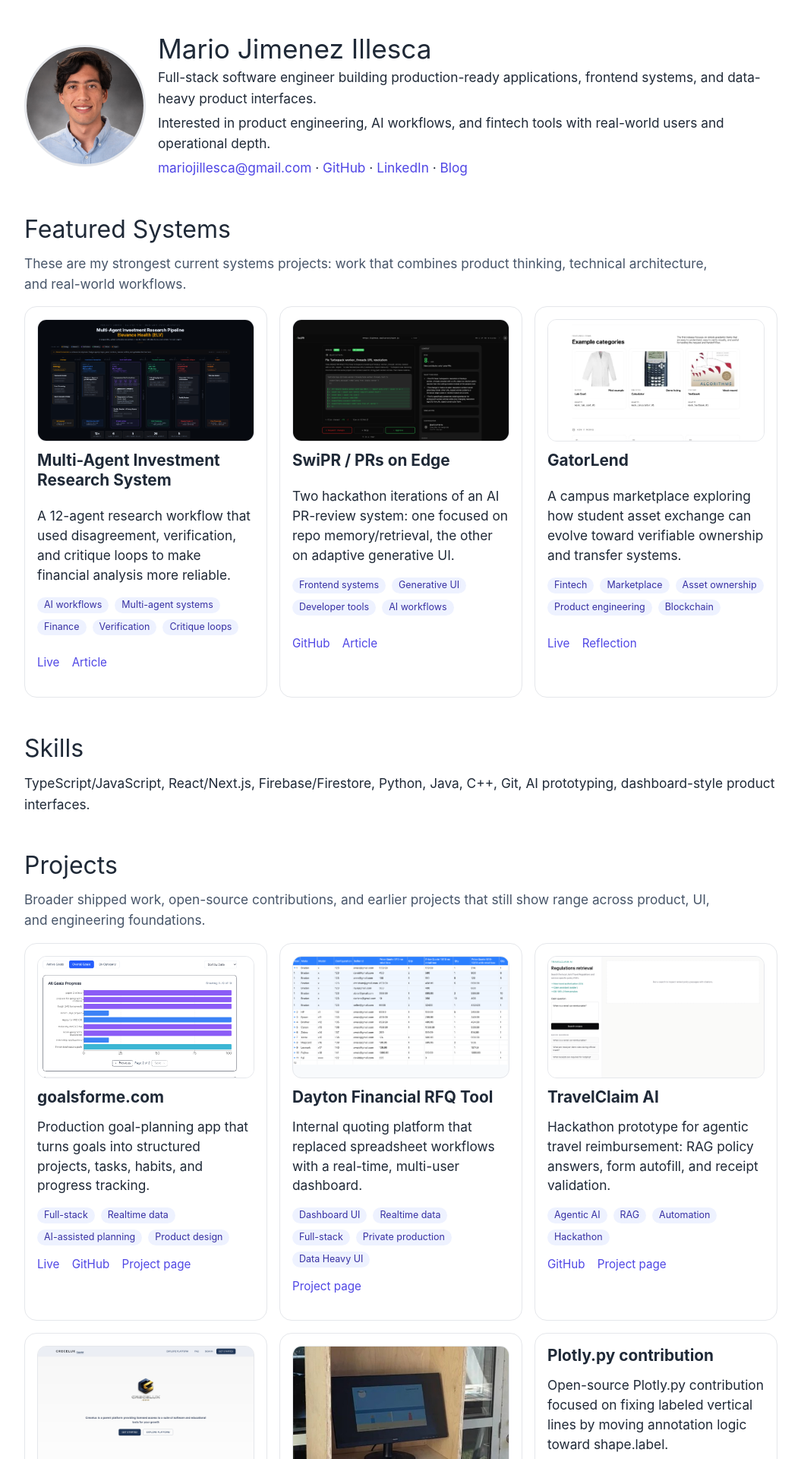
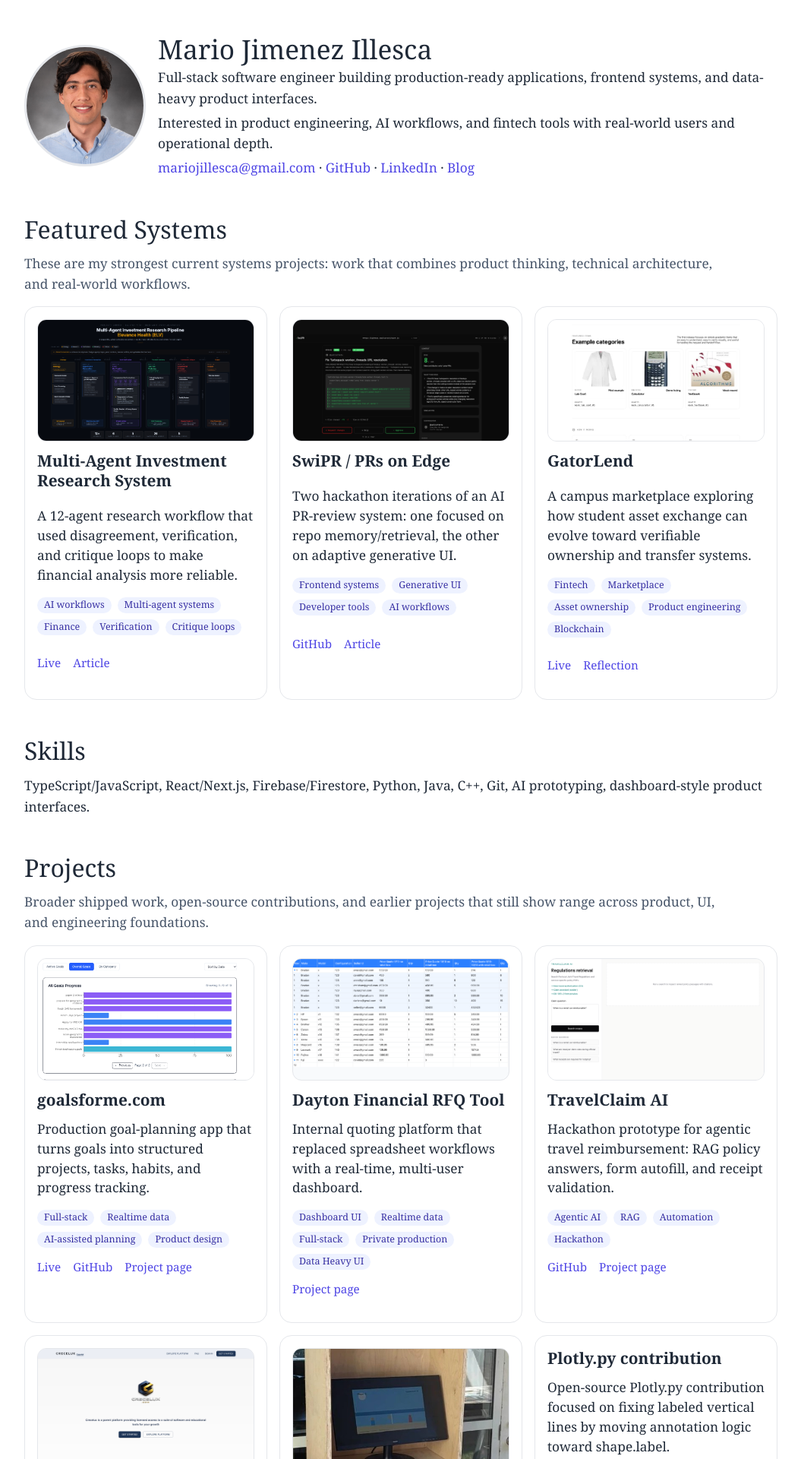
Before and after one commit to nochinxx/nochinxx.github.io, a Jekyll site: the page built from index.md, in a window 1280 px wide. Shown: the top 1920 px of the page at 76% size, without its empty margins (112-1167 px from the left). Built offline with Jekyll 4.4.1, drawn with Linux system fonts in a browser that asks for light colours; nearby versions of some CDN libraries; some web fonts are replaced.

Commit message:
Switch body font to CMU Serif (Computer Modern / LaTeX style)
Co-Authored-By: Claude Sonnet 4.6 <noreply@anthropic.com>
Claude-Session: https://claude.ai/code/session_01BUw6FqZy44TiMRzHGb475n

```diff
--- a/_layouts/default.html
+++ b/_layouts/default.html
@@ -7,6 +7,9 @@
 
   <!-- Tailwind CDN -->
   <script src="https://cdn.tailwindcss.com"></script>
+
+  <!-- Computer Modern (LaTeX font) -->
+  <link rel="stylesheet" href="https://cdn.jsdelivr.net/npm/computer-modern@0.1.2/fonts.css">
 
   <link rel="stylesheet" href="/assets/style.css">
 </head>
--- a/assets/style.css
+++ b/assets/style.css
@@ -38,8 +38,11 @@
     color: var(--navy-text);
   }
   body {
-    font-family: -apple-system, BlinkMacSystemFont, "Segoe UI", Helvetica, Arial, sans-serif;
+    font-family: "CMU Serif", "Computer Modern", Georgia, serif;
     line-height: 1.6;
+  }
+  code, pre, kbd, samp {
+    font-family: "CMU Typewriter Text", "Courier New", monospace;
   }
   h1, h2, h3, h4, h5, h6 {
     color: var(--navy-text);
```
